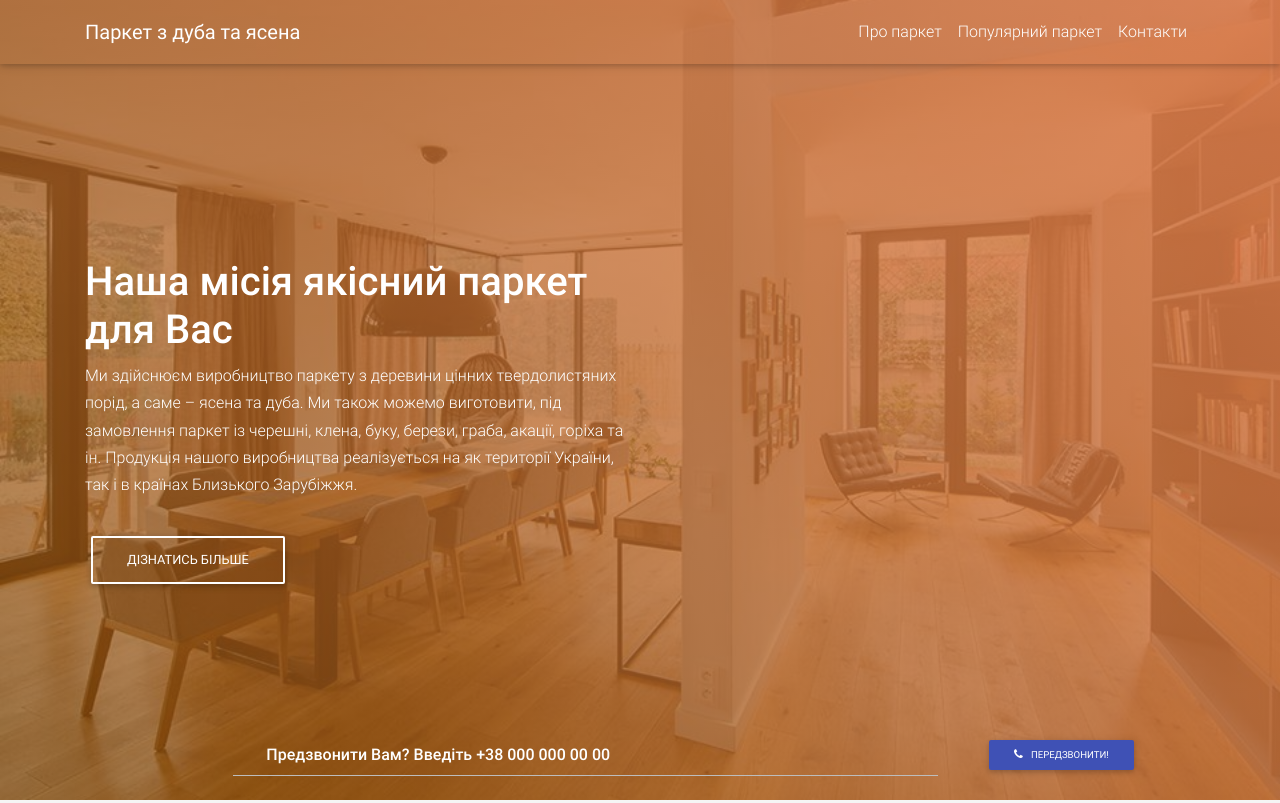
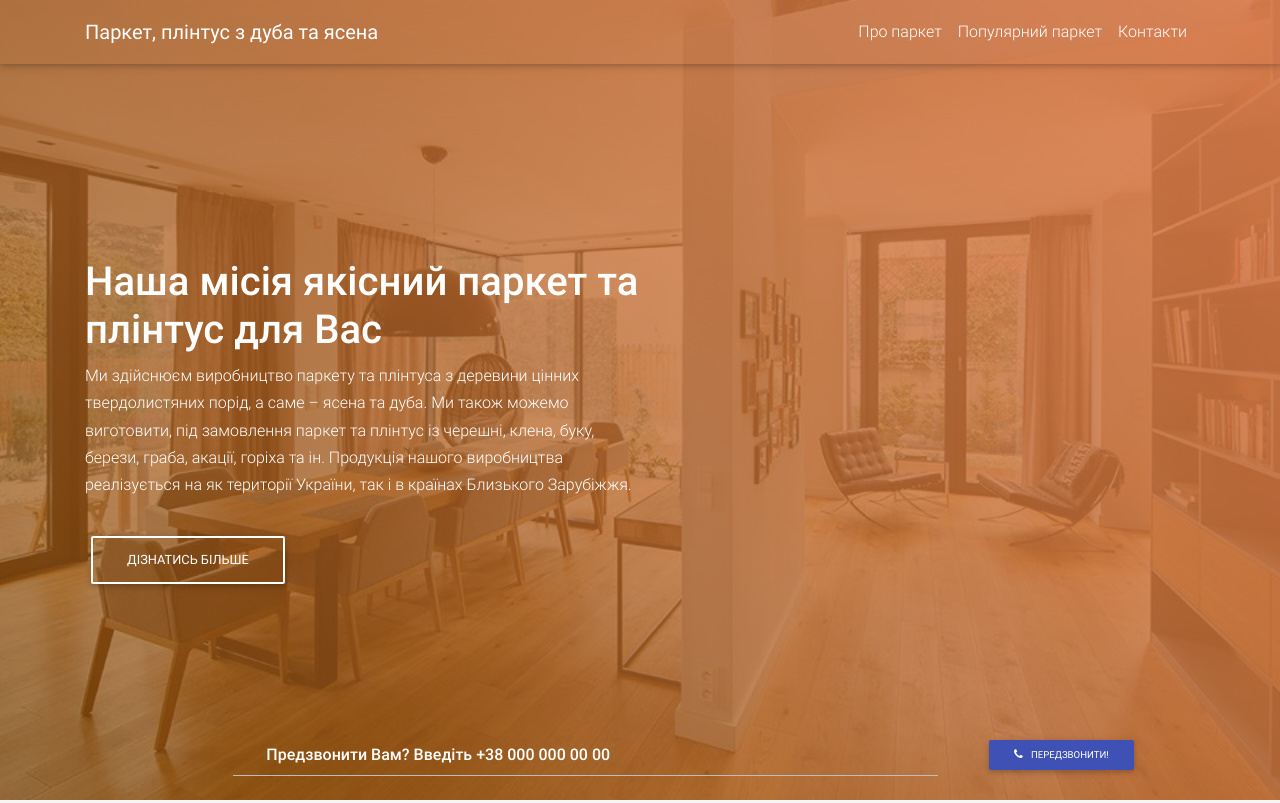
Before and after one commit to chupil/parket, a plain HTML site: page index.html in a window 1280 px wide. Shown: the top 803 px of the page. Drawn offline with Linux system fonts and the light colour scheme.

Commit message:
content fix

```diff
--- a/index.html
+++ b/index.html
@@ -5,7 +5,7 @@
     <meta http-equiv="X-UA-Compatible" content="IE=edge">
     <meta name="viewport" content="width=device-width, initial-scale=1">
     <title>Паркет з дуба та ясена</title>
-    <meta name="description" content="Паркет з дуба та ясена - дубові підлоги львів, дубові дошки, дерев’яний, ясеновий паркет, паркет, ясен, ясень, привабливі ціни, низька ціна, суцільний паркет і дошки, суцільний паркет, дуб, ясен, ялинка, різні розміри"
+    <meta name="description" content="Паркет з дуба та ясена - дубові підлоги львів, дубові Плінтуса, дерев’яний Плінтус, ясеновий паркет, паркет, ясен, ясень, привабливі ціни, низька ціна, суцільний паркет і дошки, суцільний паркет, дуб, ясен, ялинка, різні розміри Плінтуса Плінтус"
 />
     <link rel="stylesheet" href="https://maxcdn.bootstrapcdn.com/font-awesome/4.7.0/css/font-awesome.min.css">
     <link href="css/bootstrap.min.css" rel="stylesheet">
@@ -46,7 +46,7 @@
 
       <!-- Navbar-->
       <nav class="navbar navbar-expand-lg navbar-dark fixed-top scrolling-navbar" id="navbar">
-        <div class="container"><a class="navbar-brand" href="#"><strong>Паркет з дуба та ясена</strong></a>
+        <div class="container"><a class="navbar-brand" href="#"><strong>Паркет, плінтус з дуба та ясена</strong></a>
           <button class="navbar-toggler" type="button" data-toggle="collapse" data-target="#navbarContent" aria-controls="navbarContent" aria-expanded="false" aria-label="Toggle navigation"><span class="navbar-toggler-icon"></span></button>
           <div class="collapse navbar-collapse" id="navbarContent">
             <ul class="navbar-nav ml-auto">
@@ -72,9 +72,9 @@
               <div class="col-md-10 col-lg-6 text-center text-md-left margins">
                 <div class="white-text">
                   <div class="wow fadeInLeft" data-wow-delay="0.3s">
-                    <h1 class="h1-responsive font-bold mt-sm-5">Наша місія якісний паркет для Вас</h1>
+                    <h1 class="h1-responsive font-bold mt-sm-5">Наша місія якісний паркет та плінтус для Вас</h1>
                     <div class="h6">
-                       Ми здійснюєм виробництво  паркету  з деревини цінних твердолистяних порід, а саме – ясена та дуба. Ми також можемо виготовити, під замовлення  паркет із черешні, клена, буку, берези, граба, акації, горіха та ін. Продукція нашого виробництва реалізується на як території України, так і в країнах Близького Зарубіжжя.
+                       Ми здійснюєм виробництво  паркету та плінтуса  з деревини цінних твердолистяних порід, а саме – ясена та дуба. Ми також можемо виготовити, під замовлення  паркет та плінтус із черешні, клена, буку, берези, граба, акації, горіха та ін. Продукція нашого виробництва реалізується на як території України, так і в країнах Близького Зарубіжжя.
                     </div>
                   </div><br>
                   <div class="wow fadeInLeft" data-wow-delay="0.3s">
```
